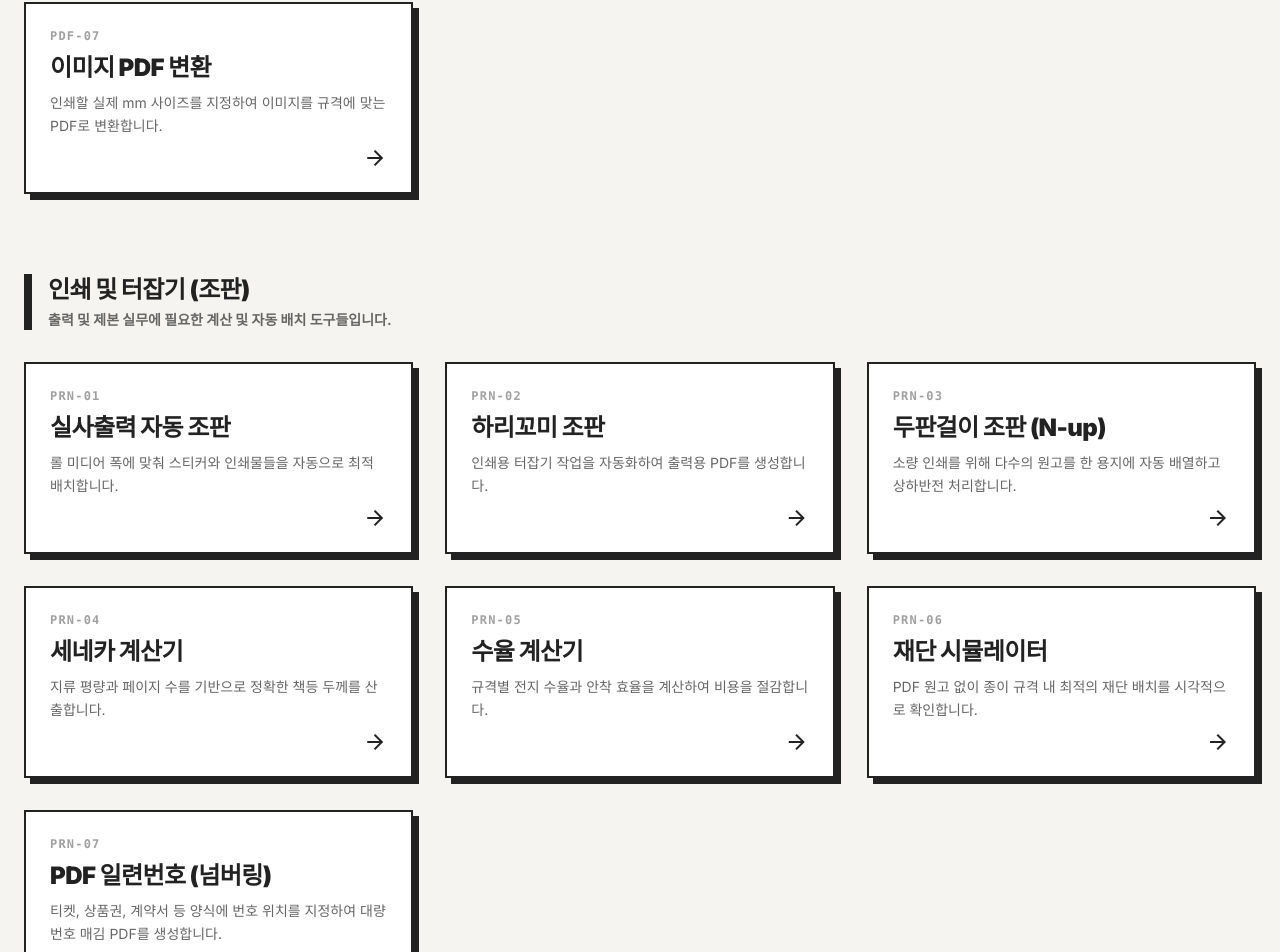
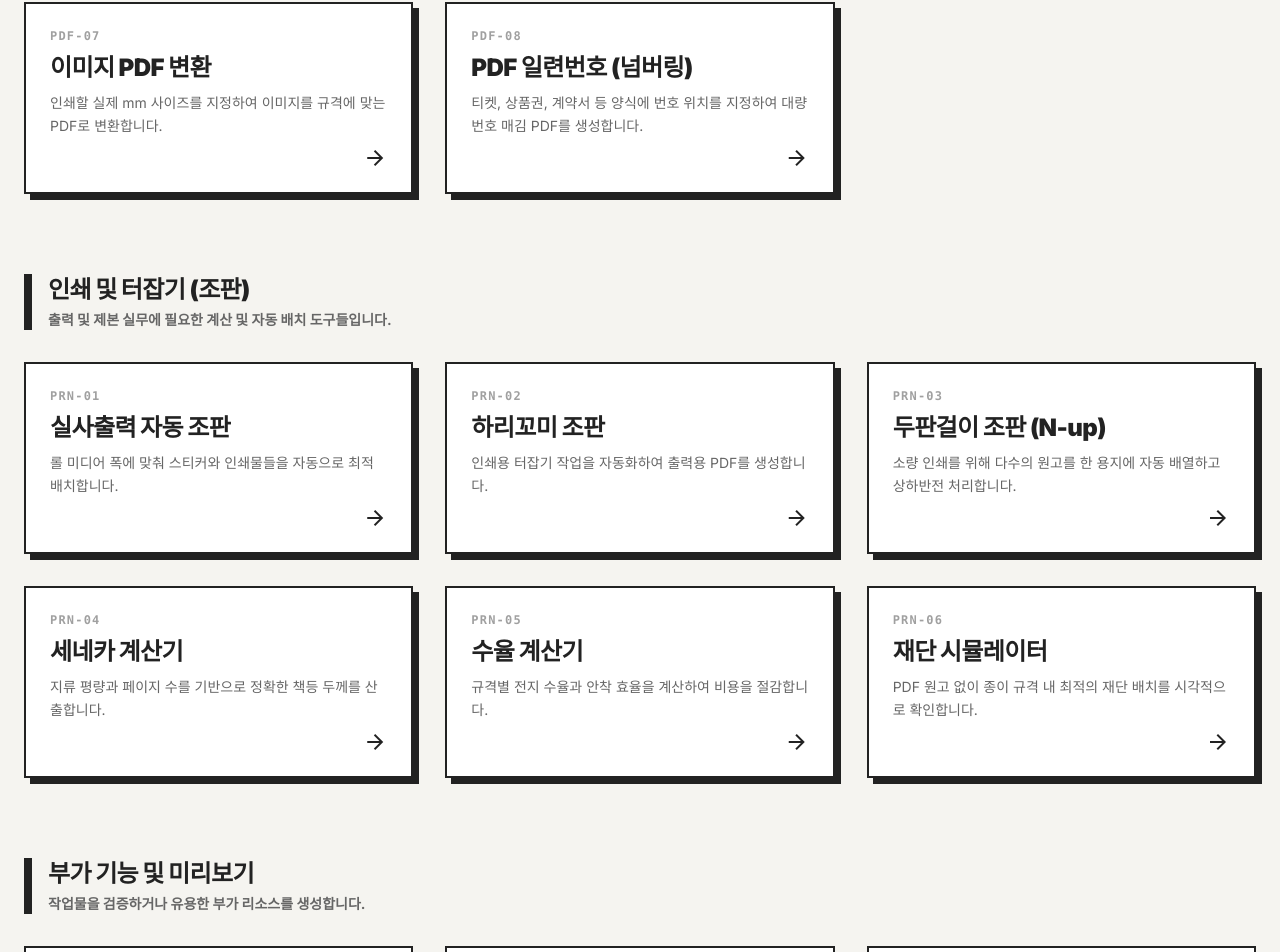
Before and after one commit to SDhoecheol/editor-kit, a Next.js app: page /tools in a window 1280 px wide. Shown: the part 850-1802 px from the top of the page. Built offline with nearby package versions, Linux system fonts and the light colour scheme; no server answers.

Commit message:
fix: PDF 일련번호(넘버링) 메뉴 위치를 첫 번째 섹션(PDF 편집 및 변환, PDF-08)으로 이동

```diff
--- a/app/tools/page.tsx
+++ b/app/tools/page.tsx
@@ -56,6 +56,13 @@ export default function ToolsPage() {
           icon: "picture_as_pdf",
           id: "PDF-07",
         },
+        {
+          title: "PDF 일련번호 (넘버링)",
+          desc: "티켓, 상품권, 계약서 등 양식에 번호 위치를 지정하여 대량 번호 매김 PDF를 생성합니다.",
+          href: "/tools/pdf-numbering",
+          icon: "pin_drop",
+          id: "PDF-08",
+        },
       ]
     },
     {
@@ -103,13 +110,6 @@ export default function ToolsPage() {
           href: "/tools/cut-simulator",
           icon: "design_services",
           id: "PRN-06",
-        },
-        {
-          title: "PDF 일련번호 (넘버링)",
-          desc: "티켓, 상품권, 계약서 등 양식에 번호 위치를 지정하여 대량 번호 매김 PDF를 생성합니다.",
-          href: "/tools/pdf-numbering",
-          icon: "pin_drop",
-          id: "PRN-07",
         },
       ]
     },
```
